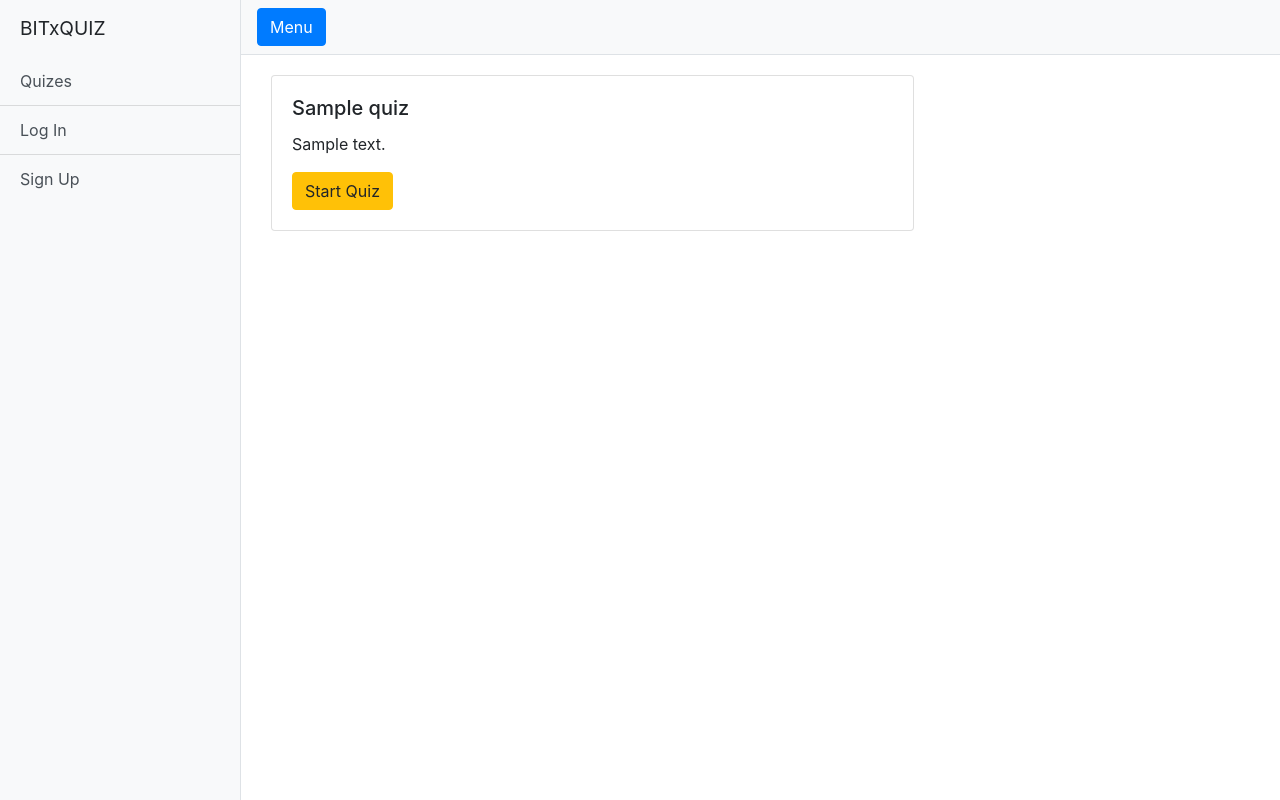
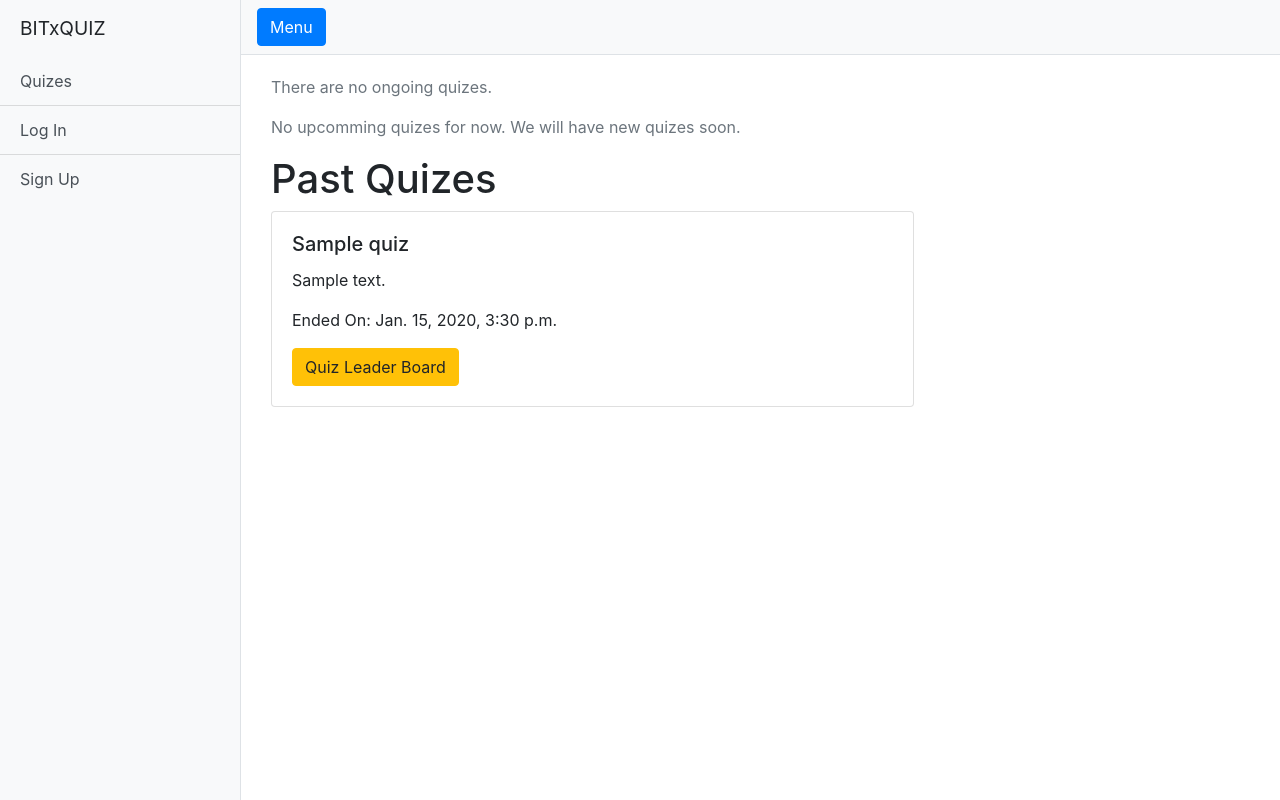
Before and after one commit to rohitgeddam/bitd_quiz_app, a Django app: page / in a window 1280 px wide. Run offline with Django 3.2, Linux system fonts and the light colour scheme; tables that the repository leaves empty hold one stand-in row (values such as "Sample post"); some libraries are stand-ins or nearby versions.

Commit message:
add quiz leaderboard and quiz_started decorator

```diff
--- a/pages/urls.py
+++ b/pages/urls.py
@@ -1,12 +1,14 @@
 from django.urls import path, include
 
 
-from .views import HomePageView, QuizStartPage, QuizSubmit, leaderboard
+from .views import HomePageView, QuizStartPage, QuizSubmit, leaderboard, quiz_leaderboard
 
 urlpatterns = [
-    path('', HomePageView.as_view(), name="home_page"),
+    path('', HomePageView, name="home_page"),
 
     path('quiz/<slug:slug>/', QuizStartPage, name="quiz_start"),
     path('quiz/<slug:slug>/submit/', QuizSubmit, name="quiz_submit"),
-    path('leaderboard/', leaderboard, name="leaderboard")
+
+    path('leaderboard/', leaderboard, name="leaderboard"),
+    path('leaderboard/<slug:slug>/', quiz_leaderboard, name="quiz_leaderboard")
 ]
--- a/pages/views.py
+++ b/pages/views.py
@@ -5,21 +5,26 @@ from django.contrib.auth.decorators import login_required
 from django.urls import reverse_lazy
 from django.contrib.auth import get_user_model
 
-from .decorators import profile_completion_required
+from .decorators import profile_completion_required, quiz_started
+from django.utils import timezone
 
-from django.db.models import Count, Sum
+from django.db.models import Count, Sum, Q
 # Create your views here.
 
-class HomePageView(ListView):
-    model = Quiz
-    context_object_name = 'quiz_list'
-
-    template_name = 'home.html'
-
-    queryset = Quiz.objects.filter(roll_out=True)
+def HomePageView(request):
+    on_going_quiz = Quiz.objects.filter(Q(roll_out=True) & Q(start_time__lte=timezone.now()) & Q(end_time__gte=timezone.now()))
+    up_comming_quiz = Quiz.objects.filter(Q(roll_out=True) & Q(start_time__gte=timezone.now()))
+    past_quiz = Quiz.objects.filter(Q(roll_out=True) & Q(end_time__lte=timezone.now()))
+    context = {
+        "on_going_quiz": on_going_quiz,
+        "upcomming_quiz": up_comming_quiz,
+        "past_quiz": past_quiz,
+    }
+    return render(request, "home.html", context)
 
 @login_required
 @profile_completion_required()
+@quiz_started()
 def QuizStartPage(request, slug):
     quiz = Quiz.objects.filter(slug=slug).first()
     questions = quiz.questions.all()
@@ -59,6 +64,7 @@ def QuizStartPage(request, slug):
 
 @login_required
 @profile_completion_required()
+@quiz_started()
 def QuizSubmit(request, slug):
     user = request.user
     quiz = Quiz.objects.filter(slug=slug).first()
@@ -133,3 +139,13 @@ def leaderboard(request):
         "top_scorers": top_scorers,
     }
     return render(request, "leaderboard.html", context)
+
+def quiz_leaderboard(request, slug):
+    quiz = Quiz.objects.filter(slug=slug).first()
+    top_scorers = QuizTaker.objects.filter(quiz=quiz).order_by("-score")[:10]
+
+    context = {
+        "top_scorers": top_scorers,
+        "quiz": quiz,
+    }
+    return render(request,'quiz_leaderboard.html', context)
--- a/quiz/settings.py
+++ b/quiz/settings.py
@@ -130,7 +130,7 @@ AUTH_PASSWORD_VALIDATORS = [
 
 LANGUAGE_CODE = 'en-us'
 
-TIME_ZONE = 'UTC'
+TIME_ZONE = 'Asia/Kolkata'
 
 USE_I18N = True
 
--- a/quizes/admin.py
+++ b/quizes/admin.py
@@ -14,7 +14,7 @@ class QuestionAdmin(nested_admin.NestedStackedInline):
 
 
 class QuizAdmin(nested_admin.NestedModelAdmin):
-    list_display = ['name', 'allowed_time', 'roll_out']
+    list_display = ['name', 'start_time', 'end_time', 'roll_out']
     prepopulated_fields = {"slug": ('name',),}
     inlines = [QuestionAdmin]
 
--- a/quizes/models.py
+++ b/quizes/models.py
@@ -2,13 +2,17 @@ from django.db import models
 from django.contrib.auth import get_user_model
 from slugify import slugify
 from django.urls import reverse
+from django.utils import timezone
+
 # Create your models here.
 class Quiz(models.Model):
     name = models.CharField(max_length=255, unique=True)
     slug = models.SlugField(max_length=255)
     description = models.TextField()
     created_on = models.DateTimeField(auto_now_add=True)
-    allowed_time = models.DurationField()
+    start_time = models.DateTimeField()
+    end_time = models.DateTimeField()
+    # allowed_time = models.DurationField()
     roll_out = models.BooleanField(default=False)
 
     class Meta:
--- a/templates/home.html
+++ b/templates/home.html
@@ -9,14 +9,57 @@
 
 
 {% block content %}
-    {% for quiz in  quiz_list %}
+{% if on_going_quiz|length > 0 %}
+<h1>Ongoing Quizes</h1>
+    {% for quiz in  on_going_quiz %}
     <div class="card w-100">
         <div class="card-body">
             <h5 class="card-title">{{quiz.name}}</h5>
             <p class="card-text">{{quiz.description}}</p>
-
+            <p>Started On: {{quiz.start_time}}</p>
+            <p>Ends On: {{quiz.end_time}}</p>
             <a class="btn btn-warning" href="{{quiz.get_absolute_url}}">Start Quiz</a>
         </div>
     </div>
     {% endfor %}
+
+    {% else %}
+        <p class="text-muted">There are no ongoing quizes.</p>
+    {% endif %}
+
+{% if upcomming_quiz|length > 0 %}
+    <h1>Upcomming Quizes</h1>
+     {% for quiz in  upcomming_quiz %}
+    <div class="card w-100">
+        <div class="card-body">
+            <h5 class="card-title">{{quiz.name}}</h5>
+            <p class="card-text">{{quiz.description}}</p>
+            <p>Starts On: {{quiz.start_time}}</p>
+            {% comment %} <a class="btn btn-warning" href="{{quiz.get_absolute_url}}">Start Quiz</a> {% endcomment %}
+        </div>
+    </div>
+    {% endfor %}
+
+    {% else %}
+        <p class="text-muted">No upcomming quizes for now. We will have new quizes soon.</p>
+    {% endif %}
+
+{% if past_quiz|length > 0 %}
+    <h1>Past Quizes</h1>
+     {% for quiz in  past_quiz %}
+    <div class="card w-100">
+        <div class="card-body">
+            <h5 class="card-title">{{quiz.name}}</h5>
+            <p class="card-text">{{quiz.description}}</p>
+            <p>Ended On: {{quiz.end_time}}</p>
+            <a class="btn btn-warning" href="{% url 'quiz_leaderboard' quiz.slug%}">Quiz Leader Board</a>
+        </div>
+    </div>
+    {% endfor %}
+
+    {% else %}
+        <p class="text-muted">No upcomming quizes for now. We will have new quizes soon.</p>
+    {% endif %}
+
+
 {% endblock content %}
--- a/templates/leaderboard.html
+++ b/templates/leaderboard.html
@@ -1,6 +1,6 @@
 {% extends '_base.html'%}
 {% load static %}
-{% load crispy_forms_tags %}
+
 
 
 {% block title %}
--- a/user_profile/urls.py
+++ b/user_profile/urls.py
@@ -3,6 +3,6 @@ from django.urls import path
 from user_profile.views import profile_list_view, profile_update_view
 
 urlpatterns = [
-    path('create/', profile_update_view, name="profile_update"),
+    path('update/', profile_update_view, name="profile_update"),
     path('', profile_list_view, name="profile_list")
 ]
--- a/user_profile/views.py
+++ b/user_profile/views.py
@@ -31,7 +31,7 @@ def profile_update_view(request):
         instance = form.save(commit=False)
         instance.completed_profile = True
         instance.save()
-        return render(request, 'quiz_start.html')
+        return redirect(reverse_lazy("profile_list"))
     context = {
         "form": form,
     }
```
Also changed, not shown: pages/decorators.py (+16 -0 lines), templates/action_not_allowed.html (added, +13 -0 lines), templates/quiz_leaderboard.html (added, +37 -0 lines), templates/user_profile.html (+7 -0 lines), quizes/migrations/0003_auto_20200927_1159.py (added), quizes/migrations/0004_auto_20200927_1200.py (added).
